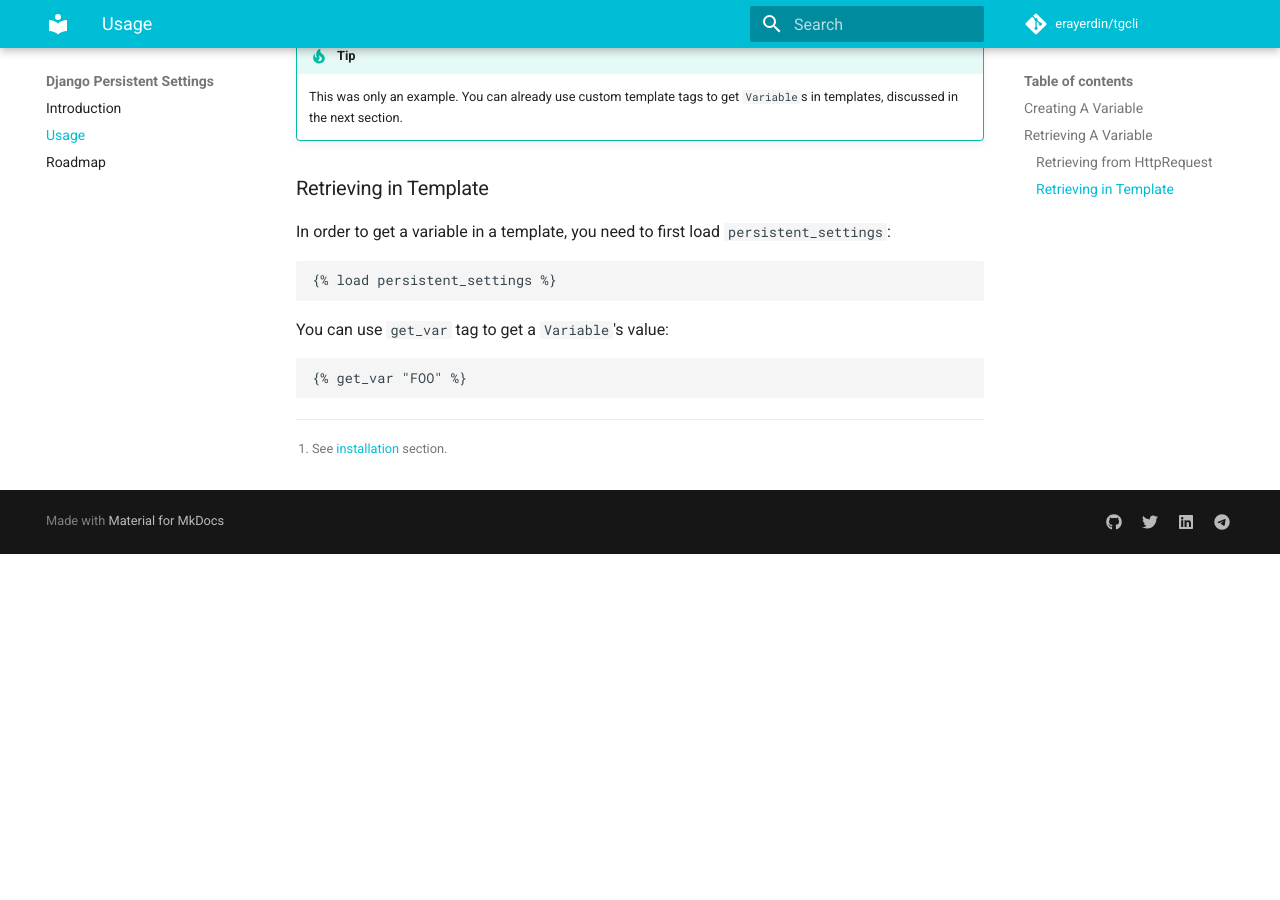
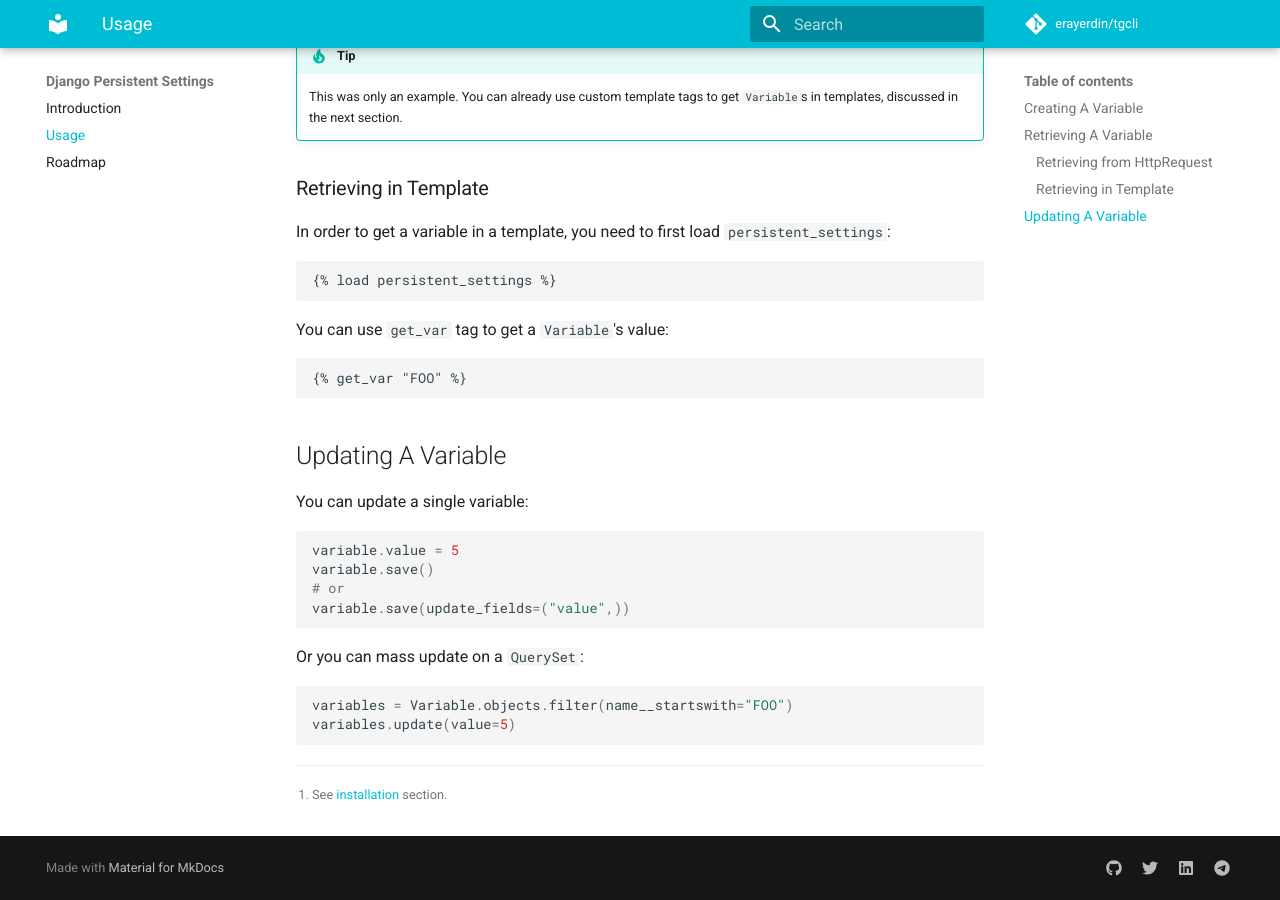
Before and after one commit to erayerdin/django-persistent-settings, an MkDocs documentation site: the page built from docs/usage.md, in a window 1280 px wide and 900 px high, scrolled down 1644 px. Built offline with MkDocs 1.6.1 and Material for MkDocs 9.7.7, drawn with Linux system fonts in a browser that asks for light colours; comment, search, counter and statistics services are not loaded; before the commit the page ends 2198 px from its top, so only the background shows below that.

Commit message:
added docs

````diff
--- a/docs/usage.md
+++ b/docs/usage.md
@@ -95,4 +97,20 @@ You can use `get_var` tag to get a `Variable`'s value:
 {% get_var "FOO" %}
 ```
 
-[^1]: See [installation](/#installation) section.
+## Updating A Variable
+
+You can update a single variable:
+
+```python
+variable.value = 5
+variable.save()
+# or
+variable.save(update_fields=("value",))
+```
+
+Or you can mass update on a `QuerySet`:
+
+```python
+variables = Variable.objects.filter(name__startswith="FOO")
+variables.update(value=5)
+```
````
Also changed, not shown: other parts of docs/usage.md (+2 -0 lines).
